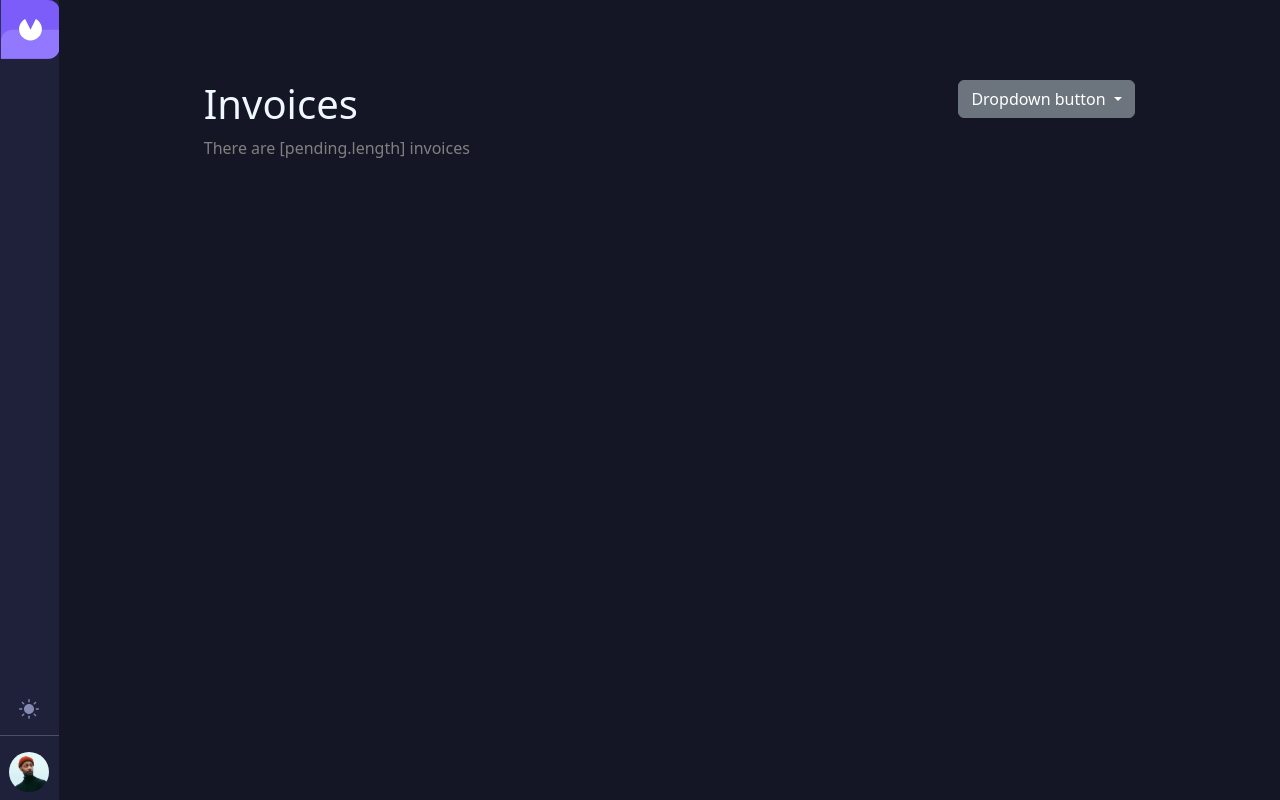
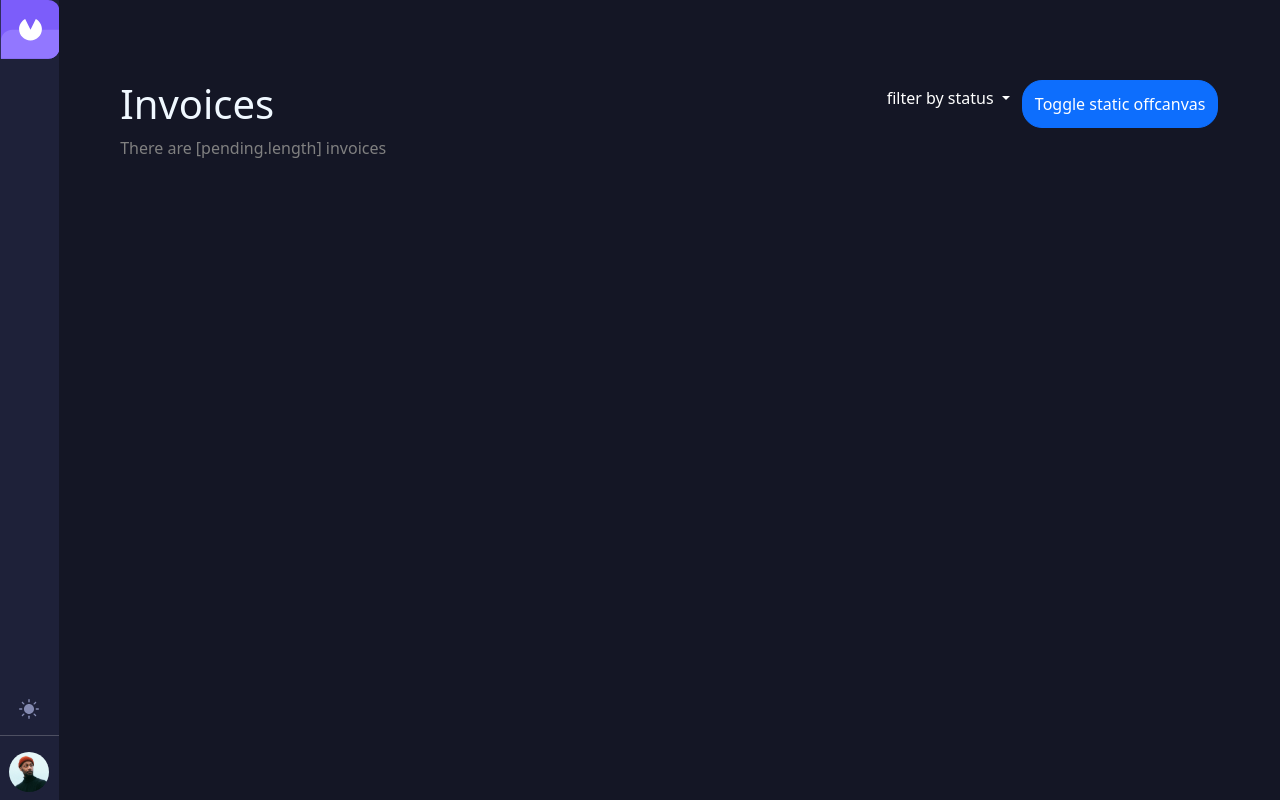
Before and after one commit to Abishop0831/InvoiceApp, an Angular app in the folder myApp/: page / in a window 1280 px wide. Built offline with nearby package versions, Linux system fonts and the light colour scheme; what @ngrx/store would draw is missing.

Commit message:
new invoice offcanvas + button added

```diff
--- a/myApp/src/app/home/home.component.css
+++ b/myApp/src/app/home/home.component.css
@@ -5,6 +5,17 @@
     height: 100%;
     margin: 0px;
     padding: 0px;
+}
+
+
+.dropdown button {
+    background-color: transparent !important;
+    border: 0px !important;
+
+}
+
+.btn btn-primary {
+    border-radius: 20px !important;
 }
 
 .invoices {
--- a/myApp/src/app/home/home.component.html
+++ b/myApp/src/app/home/home.component.html
@@ -8,7 +8,7 @@
 <section class="right">
     <div class="dropdown">
         <button class="btn btn-secondary dropdown-toggle" type="button" data-bs-toggle="dropdown" aria-expanded="false">
-          Dropdown button
+         filter by status
         </button>
         <ul class="dropdown-menu">
           <li><a class="dropdown-item" href="#">Action</a></li>
@@ -17,6 +17,21 @@
         </ul>
       </div>
 
+      <button style="height: 6vh; border-radius: 20px !important;" class="btn btn-primary" type="button" data-bs-toggle="offcanvas" data-bs-target="#staticBackdrop" aria-controls="staticBackdrop">
+        Toggle static offcanvas
+      </button>
+
+      <div class="offcanvas offcanvas-start" data-bs-backdrop="static" tabindex="-1" id="staticBackdrop" aria-labelledby="staticBackdropLabel">
+        <div class="offcanvas-header">
+          <h5 class="offcanvas-title" id="staticBackdropLabel">Offcanvas</h5>
+          <button type="button" class="btn-close" data-bs-dismiss="offcanvas" aria-label="Close"></button>
+        </div>
+        <div class="offcanvas-body">
+          <div>
+            I will not close if you click outside of me.
+          </div>
+        </div>
+      </div>
 </section>
 </div>
 </section>
```
